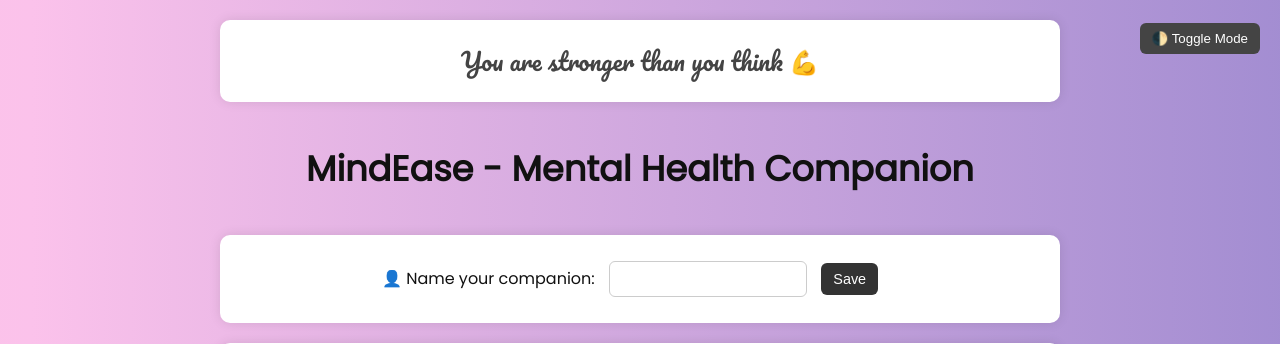
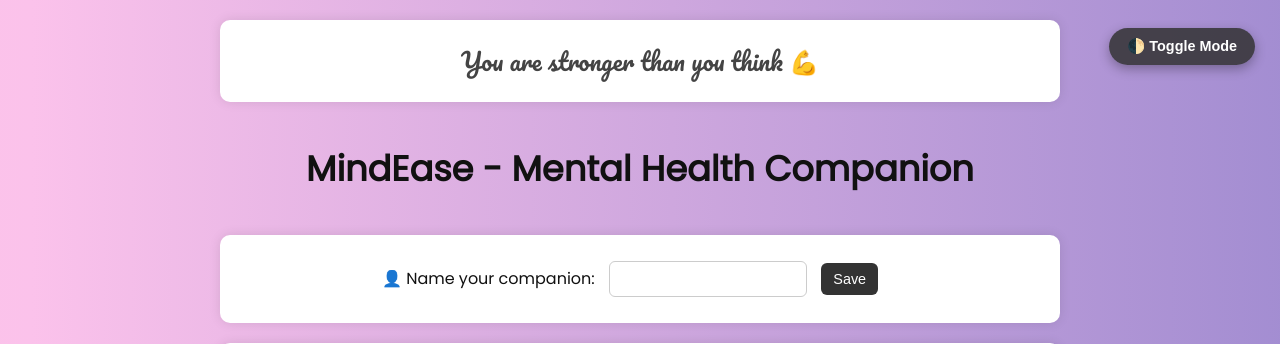
Before and after one commit to Jaspreetkaurr21/MindEase-AI, a Flask app: page /chat in a window 1280 px wide. Shown: the top 344 px of the page. Run offline with Flask 3, Linux system fonts and the light colour scheme; a user stored in the database is signed in.

Commit message:
responsive ui

```diff
--- a/templates/chat.html
+++ b/templates/chat.html
@@ -224,11 +224,42 @@
       font-size: 0.85rem;
     }
   }
+  .toggle-mode-btn {
+  position: fixed;
+  top: 20px;
+  right: 20px;
+  background-color: rgba(50, 50, 50, 0.85);
+  color: white;
+  padding: 10px 18px;
+  border-radius: 25px;
+  font-weight: 600;
+  font-size: 0.9rem;
+  border: none;
+  z-index: 999;
+  box-shadow: 0 4px 12px rgba(0, 0, 0, 0.3);
+  transition: all 0.3s ease;
+}
+
+.toggle-mode-btn:hover {
+  background-color: rgba(30, 30, 30, 1);
+  cursor: pointer;
+}
+
+@media screen and (max-width: 600px) {
+  .toggle-mode-btn {
+    top: 15px;
+    right: 15px;
+    font-size: 0.8rem;
+    padding: 8px 14px;
+  }
+}
+
 </style>
 
 </head>
 <body>
-  <button class="toggle-mode" onclick="toggleMode()">🌓 Toggle Mode</button>
+ <button class="toggle-mode-btn" onclick="toggleDarkMode()">🌓 Toggle Mode</button>
+
 
   <div class="quote-box" id="quote-box">
     You are stronger than you think 💪
```
